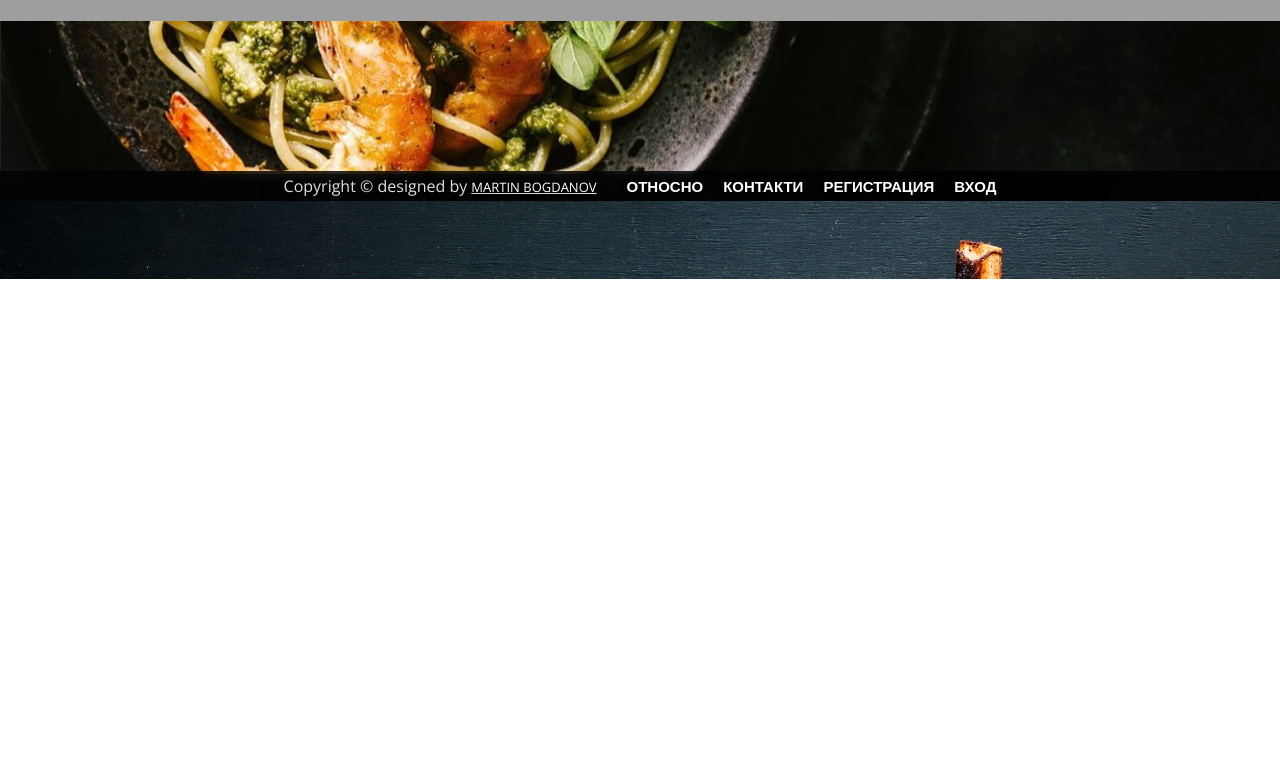
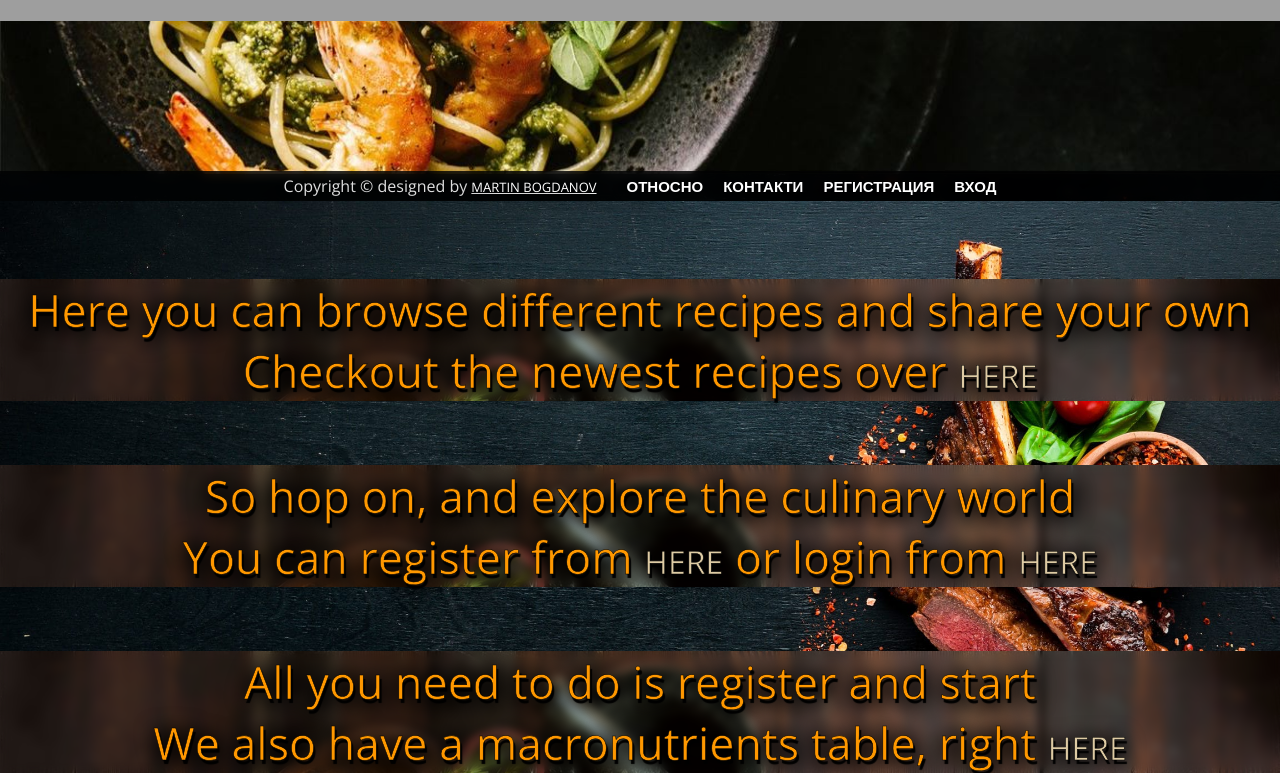
Before and after one commit to SpooRe91/react-cook-blog, a React (Create React App) app in the folder client/: page / in a window 1280 px wide. Shown: the part 599-1372 px from the top of the page. Before the commit the page ends 878 px from the top, so only its background shows below. Built offline with nearby package versions, Linux system fonts and the light colour scheme; no server answers.

Commit message:
refactored and added more details to Homepage, also added paralx effect to the sections

```diff
--- a/client/src/components/Homepage/Homepage.js
+++ b/client/src/components/Homepage/Homepage.js
@@ -1,3 +1,4 @@
+import { Link } from "react-router-dom";
 import styles from "./Homepage.module.css";
 
 export const Homepage = () => {
@@ -5,14 +6,52 @@ export const Homepage = () => {
     return (
         <>
             <title>Начало</title>
-            <article className={styles["landing-page-article"]}>
+            <section className={styles["landing-page-article"]}>
                 <div>
-                    <section className={styles["landing-page-section"]}>
-                        <h1 className={styles["landing-page-header"]}><i>Welcome to Cook-Blog</i></h1>
-                        <h3 className={styles["landing-page-header"]}><i>Your favourite meal awaits YOU!</i></h3>
-                    </section>
+                    <article className={styles["landing-page-section"]}>
+                        <h1 className={styles["landing-page-header"]}>Welcome to Cook-Blog</h1>
+                        <h3 className={styles["landing-page-header"]}>Your favourite meal awaits YOU!</h3>
+                    </article>
                 </div>
-            </article>
+            </section>
+            <div className={styles['second-header']}>
+                <section className={styles["landing-page-section1"]}>
+
+                    <article>
+                        <h4 className={styles["landing-page-header1"]}>
+                            Here you can browse different recipes and share your own
+                        </h4>
+                        <h4 className={styles["landing-page-header1"]}>
+                            Checkout the newest recipes over <Link to="recipe/browse">here</Link>
+                        </h4>
+                    </article>
+
+                </section>
+
+                <section className={styles["landing-page-section1"]}>
+                    <article>
+                        <h4 className={styles["landing-page-header1"]}>
+                            So hop on, and explore the culinary world
+                        </h4>
+                        <h4 className={styles["landing-page-header1"]}>
+                            You can register from <Link to="auth/register">here</Link> or
+                            login from <Link to="auth/login">here</Link>
+                        </h4>
+                    </article>
+                </section>
+
+                <section className={styles["landing-page-section1"]}>
+                    <article>
+                        <h4 className={styles["landing-page-header1"]}>
+                            All you need to do is register and start
+                        </h4>
+
+                        <h4 className={styles["landing-page-header1"]}>
+                            We also have a macronutrients table, right <Link to="auth/register">here</Link>
+                        </h4>
+                    </article>
+                </section>
+            </div>
         </>
     );
 }
```
